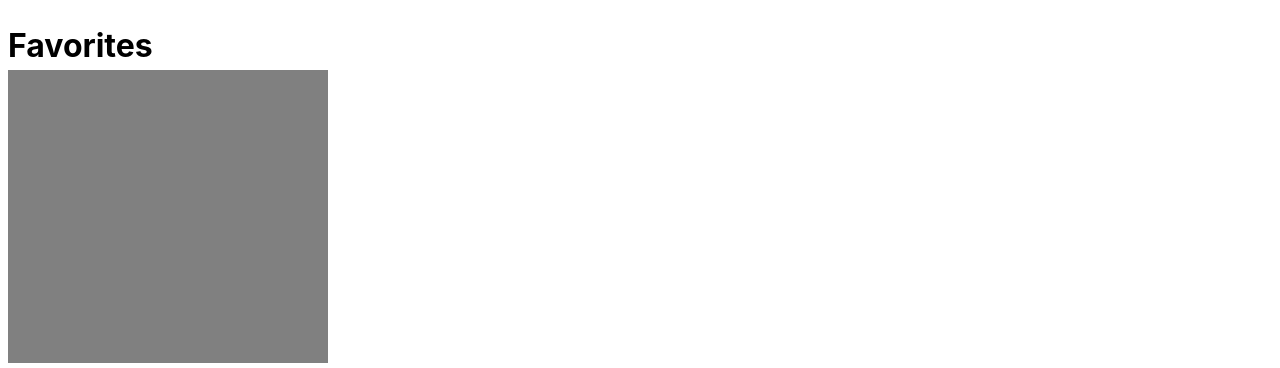
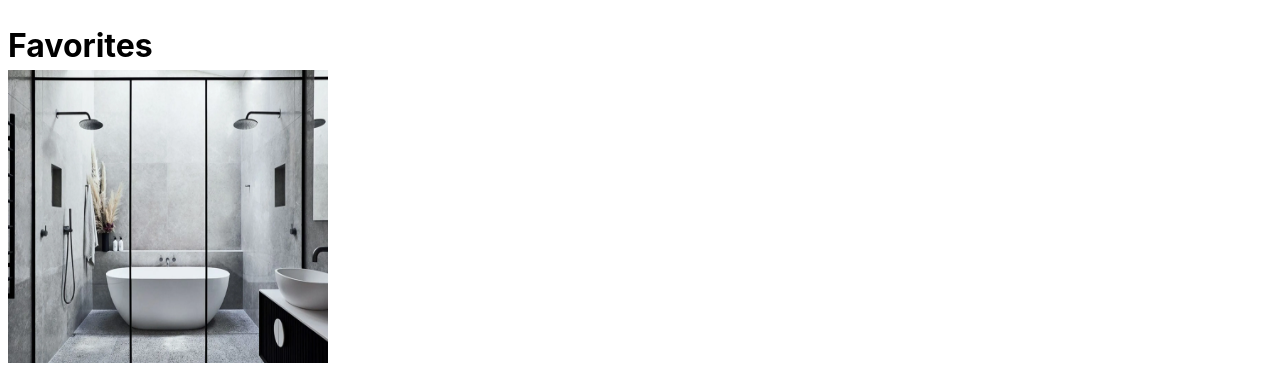
Before and after one commit to csesoc/trainee-1-2-23t2, a React (Vite) app in the folder frontend/: page /profile in a window 1280 px wide. Shown: the part 445-813 px from the top of the page. Built offline with nearby package versions, Linux system fonts and the light colour scheme.

Commit message:
Add favorite picture as a placeholder

```diff
--- a/frontend/src/pages/ProfilePage.tsx
+++ b/frontend/src/pages/ProfilePage.tsx
@@ -1,6 +1,7 @@
 import styled from 'styled-components';
 import pfp from '../images/poop-emoji.jpg';
 import banner from '../images/banner.jpg';
+import favorite from '../images/favorite.webp';
 import { useState } from 'react';
 
 const ProfilePicture = styled('img')`
@@ -86,13 +87,19 @@ const ReviewButton = styled('button')`
   margin-top: 20px;
 `;
 
-const FavoritesContainer = styled('div')``;
+const FavoritesSection = styled('div')``;
 
+const FavoritesCard = styled('div')``;
+
+const FavoritesText = styled('div')`
+  height: 10px;
+  width: 10px;
+`;
 const FavoritesHeader = styled('h1')`
   margin: 0;
 `;
 
-const FavoritesList = styled('div')`
+const FavoritesImg = styled('img')`
   background-color: gray;
   height: 40vh;
   width: 40vh;
@@ -192,7 +199,7 @@ const ProfilePage = () => {
     <ProfileBackground>
       <ProfileBannerContainer isBlurred={showEditProfile}>
         <Banner src={banner}></Banner>
-        <ProfileContainer isBlurred={showEditProfile}>
+        <ProfileContainer>
           <ProfilePictureContainer>
             <ProfilePicture src={pfp}></ProfilePicture>
             <UpdatePhotoButton>Update Photo</UpdatePhotoButton>
@@ -208,10 +215,13 @@ const ProfilePage = () => {
             </ButtonContainer>
           </DescriptionButtonContainer>
         </ProfileContainer>
-        <FavoritesContainer isBlurred={showEditProfile}>
+        <FavoritesSection>
           <FavoritesHeader>Favorites</FavoritesHeader>
-          <FavoritesList></FavoritesList>
-        </FavoritesContainer>
+          <FavoritesCard>
+            <FavoritesImg src={favorite}></FavoritesImg>
+            <FavoritesText>Hello</FavoritesText>
+          </FavoritesCard>
+        </FavoritesSection>
       </ProfileBannerContainer>
       {showEditProfile && (
         <EditPopUp>
```
Also changed, not shown: frontend/src/images/favorite.webp (added).
